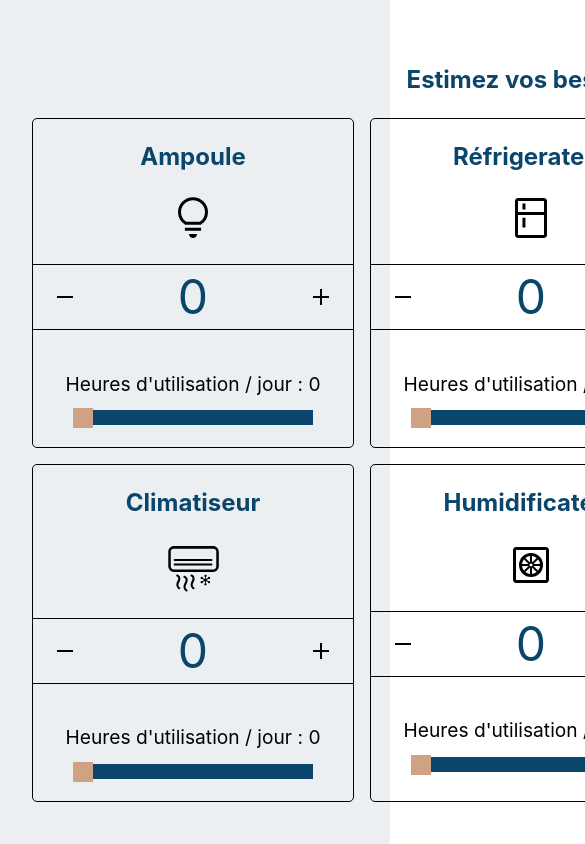
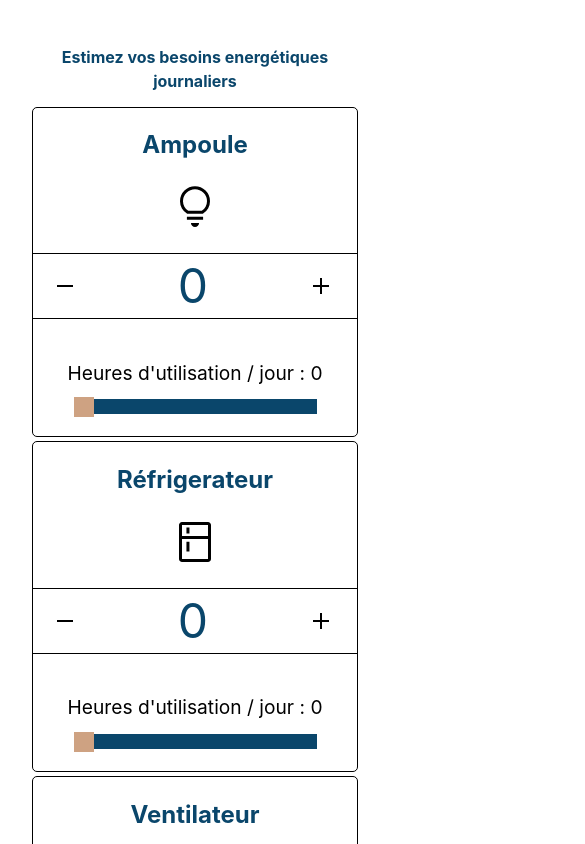
Before and after one commit to makhansacko/home-energy-estimator, a Svelte app: page / in a window 390 px wide. Shown: the top 844 px of the page, 585 px wide, since content can reach past the window. Built offline with nearby package versions, Linux system fonts and the light colour scheme.

Commit message:
media queries added

```diff
--- a/src/App.svelte
+++ b/src/App.svelte
@@ -68,32 +68,35 @@
     gap: 1em;
   }
 
-  .sidebar {
-  height: 100%;
-  width: 100px;
-  position: fixed;
-  z-index: 1;
-  top: 0;
-  left: 0;
-  background-color: #111;
-  overflow-x: hidden;
-  padding-top: 16px;
-}
+.grid {
+    display: grid;
+    grid-template-columns: repeat(4, 1fr);
+    gap: 1em;
+  }
 
-.sidebar a {
-  padding: 6px 8px 6px 16px;
-  text-decoration: none;
-  font-size: 18px;
-  color: #818181;
-  display: block;
-}
+  /* Responsive adjustments */
+  @media (max-width: 768px) {
+    .grid {
+      grid-template-columns: repeat(2, 1fr); /* Adjust grid for smaller screens */
+      gap: 0.5em; /* Reduce gap */
+    }
+  }
 
-.sidebar a:hover {
-  color: #f1f1f1;
-}
+  @media (max-width: 480px) {
+    .grid {
+      grid-template-columns: 1fr; /* Single column layout for very small screens */
+      gap: 0.5em; /* Further reduce gap */
+    }
+    h1, h2, p {
+      font-size: 1em; /* Adjust font sizes for small screens */
+    }
+  }
 
-@media screen and (max-height: 450px) {
-  .sidebar {padding-top: 15px;}
-  .sidebar a {font-size: 18px;}
-}
+  @media (max-width: 430px) {
+    .grid {
+      gap: 0.25em; /* Minimize gap for very narrow screens */
+    }
+
+    /* Optionally, adjust component sizes or padding here if necessary */
+  }
 </style>
--- a/src/app.css
+++ b/src/app.css
@@ -29,7 +29,7 @@ body {
   place-items: center;
   min-width: 320px;
   min-height: 100vh;
-  background-color: #ECEFF1;
+  background-color: white;
 }
 
 h1 {
```
